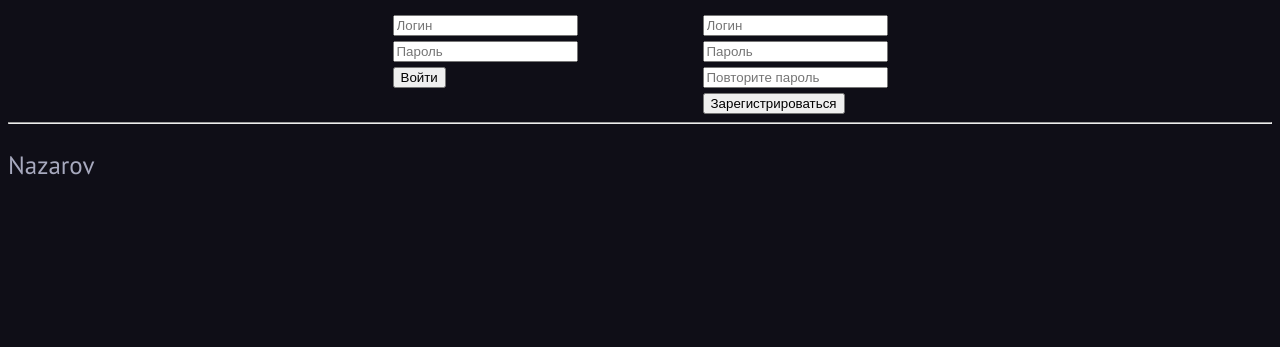
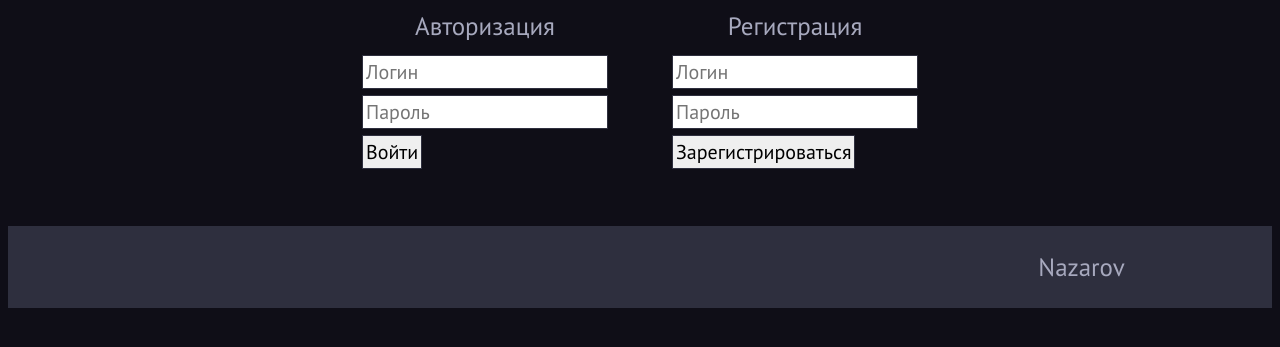
Before and after one commit to IrinaZorina/fact14, a PHP site: page /login.php in a window 1280 px wide. Shown: the part 108-455 px from the top of the page. Run offline with PHP 8.4, Linux system fonts and the light colour scheme.

Commit message:
modified

```diff
--- a/inc/footer.php
+++ b/inc/footer.php
@@ -1,7 +1,12 @@
+<br><br><br>
 <footer>
-    <div>
-        <hr>
-        <p class="some-text"><a href="https://www.behance.net/lovehelm" class="item">Nazarov</a></p>
+    <div class="footer-right">
+        <div></div>
+        <div></div>
+        <div></div>
+        <div>
+            <p class="some-text"><a href="https://www.behance.net/lovehelm" class="item">Nazarov</a></p>
+        </div>
     </div>
 </footer>
 </body>
--- a/inc/globalFunc.php
+++ b/inc/globalFunc.php
@@ -77,3 +77,12 @@ function words($str)
     // print_r($words);
     echo 'Слова: ' . count($words);
 }
+
+function theme($time)
+{
+    if ($time > 7 and $time <= 19) {
+        echo "<link rel='stylesheet' href='styles/styles_day.css'>";
+    } else {
+        echo '<link rel="stylesheet" href="styles/styles_night.css">';
+    }
+}
--- a/inc/header.php
+++ b/inc/header.php
@@ -1,3 +1,4 @@
+<?php include 'inc/globalFunc.php'; ?>
 <!doctype html>
 <html lang="en">
 
@@ -10,15 +11,6 @@
 
     <?php
 
-    function theme($time)
-    {
-        if ($time > 7 and $time <= 19) {
-            echo "<link rel='stylesheet' href='styles/styles_day.css'>";
-        } else {
-            echo '<link rel="stylesheet" href="styles/styles_night.css">';
-        }
-    }
-
     $date = date("H");
     theme($date);
 
@@ -30,10 +22,12 @@
 <body>
     <header>
         <div class="navigation">
-            <a href="index.php">
-                <div class="wow logo"></div>
-            </a>
-            <nav class="wow nav">
+            <div>
+                <a href="index.php">
+                    <div class="wow logo"></div>
+                </a>
+            </div>
+            <nav class="wow nav flex-2">
                 <a href="tables.php" class="item">Таблица</a>
                 <a href="forms.php" class="item">HTML-формы</a>
                 <a href="loops.php" class="item">Циклы</a>
--- a/index.php
+++ b/index.php
@@ -1,4 +1,3 @@
-<?php include 'inc/globalFunc.php'; ?>
 <?php require_once 'inc/header.php'; ?>
 <main>
     <section class="personal">
--- a/login.php
+++ b/login.php
@@ -1,28 +1,20 @@
-<!-- <?php
-
-        if (isset($_POST['login'])) {
-            $login = $_POST['login'];
-            $password = md5($_POST['password']);
-            echo $login . '<br>' . $password;
-        }
-
-        ?> -->
 <?php require_once 'inc/header.php'; ?>
 <main class="some-text">
     <div class="login-form">
+        <div>Авторизация</div>
+        <div>Регистрация</div>
         <div>
-            <form action="etc/greeting.html" method="post">
-                <input type="text" name="login" placeholder="Логин"><br>
-                <input type="text" name="password" placeholder="Пароль"><br>
-                <button type="submit">Войти</button>
+            <form action="etc/greeting.php" method="post">
+                <input type="text" name="login" placeholder="Логин" class="input-text"><br>
+                <input type="password" name="password" placeholder="Пароль" class="input-text"><br>
+                <input type="submit" name="submit" value="Войти" class="input-text">
             </form>
         </div>
         <div>
-            <form action="login.php" method="post">
-                <input type="text" name="login" placeholder="Логин"><br>
-                <input type="text" name="password" placeholder="Пароль"><br>
-                <input type="text" name="repeat_password" placeholder="Повторите пароль "><br>
-                <button type="submit">Зарегистрироваться</button>
+            <form action="etc/greeting.php" method="post">
+                <input type="text" name="login" placeholder="Логин" class="input-text"><br>
+                <input type="password" name="password" placeholder="Пароль" class="input-text"><br>
+                <input type="submit" name="submit" value="Зарегистрироваться" class="input-text">
             </form>
         </div>
     </div>
--- a/styles/styles_night.css
+++ b/styles/styles_night.css
@@ -7,13 +7,15 @@ a{
 }
 .wow{
     margin: 10px;
-    /*border: 1px solid black;*/
 }
 .navigation{
     display: flex;
     flex-wrap: nowrap;
-    justify-content: flex-start;
+    justify-content: space-between;
     margin: 10px;
+}
+.flex-2{
+    flex-grow: 1;
 }
 .logo{
     background-image: url("../images/logo.png");
@@ -168,11 +170,14 @@ form{
     font-size: 20px;
 }
 .input-text{
-    border: 1px solid #ff6e6c;
+    border: 1px solid #2e2f3e;
     font-size: 20px;
+    font-family: "PT Sans", serif;
+    padding: 3px;
+    margin: 3px;
 }
 table, td{
-    border: 3px solid #ff6e6c;
+    border: 3px solid #2e2f3e;
     border-collapse: collapse;
     font-size: 30px;
     width: 700px;
@@ -225,6 +230,13 @@ table, td{
     grid-gap: 10px;
     justify-content: center;
     justify-items: center;
+}
+footer{
+    background-color: #2e2f3e;
+}
+.footer-right{
+    display: flex;
+    justify-content: space-around;
 }
 
 @media screen and (min-width: 650px) and (max-width: 1650px){
```
Also changed, not shown: etc/greeting.html (deleted, +0 -11 lines), etc/greeting.php (added, +85 -0 lines), getpost.php (+9 -7 lines), styles/styles_day.css (+15 -2 lines).
